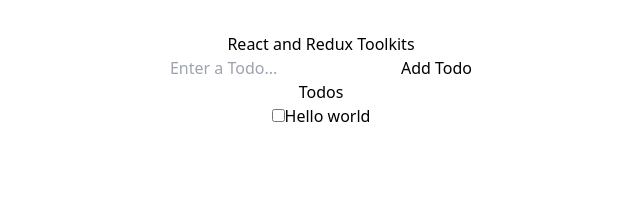
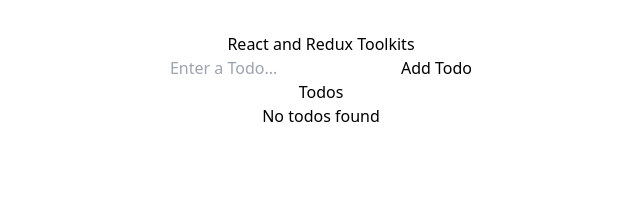
Before and after one commit to Argus-66/ReduxToolkit_ToDoApp, a React (Vite) app: page / in a window 1280 px wide. Shown: the top 202 px of the page, without its empty margins (319-959 px from the left). Built offline with nearby package versions, Linux system fonts and the light colour scheme.

Commit message:
creation

```diff
--- a/src/App.jsx
+++ b/src/App.jsx
@@ -1,17 +1,43 @@
-import { useState } from 'react'
-import reactLogo from './assets/react.svg'
-import viteLogo from '/vite.svg'
+import React, { useEffect } from 'react'
+import { useSelector, useDispatch } from 'react-redux'
+import { setTodos } from './features/todo/todoSlice'
 import './App.css'
 import AddTodo from './components/AddTodo'
 import Todos from './components/Todos'
 
 function App() {
-  const [todos, setTodos] = useState([])
+  const todos = useSelector(state => state.todos.todos)
+  const dispatch = useDispatch()
+
+  useEffect(() => {
+    const storedTodos = localStorage.getItem('todos')
+    if (storedTodos !== null) {
+      try {
+        const parsedTodos = JSON.parse(storedTodos)
+        if (Array.isArray(parsedTodos)) {
+          dispatch(setTodos(parsedTodos))
+        }
+      } catch (error) {
+        console.error('Error parsing stored todos:', error)
+        // If there's an error parsing, we'll clear the localStorage
+        localStorage.removeItem('todos')
+      }
+    }
+  }, [dispatch])
+
+  useEffect(() => {
+    if (todos && todos.length > 0) {
+      localStorage.setItem('todos', JSON.stringify(todos))
+    } else {
+      localStorage.removeItem('todos')
+    }
+  }, [todos])
+
 
   return (
     <>
     <h1>React and Redux Toolkits</h1>
-    <AddTodo/ >
+    <AddTodo />
     <Todos />
     </>
   )
--- a/src/app/Store.js
+++ b/src/app/Store.js
@@ -1,6 +1,8 @@
-import { configureStore } from "@reduxjs/toolkit";
-import todoReducer from "../features/todo/todoSlice";
+import { configureStore } from '@reduxjs/toolkit'
+import todoReducer from '../features/todo/todoSlice'
 
 export const store = configureStore({
-    reducer: todoReducer
+  reducer: {
+    todos: todoReducer,
+  },
 })
--- a/src/components/Todos.jsx
+++ b/src/components/Todos.jsx
@@ -4,7 +4,7 @@
 
 function Todos() {
 
-    const todos = useSelector(state => state.todos)
+    const todos = useSelector(state => state.todos.todos)
     const dispatch = useDispatch()
 
     const toggleCompleted = (id) => {
@@ -16,7 +16,8 @@
     <>
     <div>Todos</div>
     <ul className="list-none">
-        {todos.map((todo) => (
+    {todos && todos.length > 0 ? (
+        todos.map((todo) => (
           <li
             key={todo.id}
             className={`mt-4 flex justify-between items-center border border-black/10 rounded-lg px-4 py-2 shadow-sm shadow-white/50 duration-300  text-black ${
@@ -56,7 +57,10 @@
                   </svg>
               </button>
           </li>
-        ))}
+      ))
+  ) : (
+      <li>No todos found</li>
+  )}
 </ul>
 </>
 )
--- a/src/features/todo/todoSlice.js
+++ b/src/features/todo/todoSlice.js
@@ -1,7 +1,7 @@
 import { createSlice, nanoid } from "@reduxjs/toolkit";
 
 const initialState = {
-    todos: [{id: 1, text: "Hello world"}],
+    todos: [],
 }
 
 
@@ -19,26 +19,20 @@
         state.todos.push(todo)
       },
       removeTodo: (state, action) => {
-            state.todos = state.todos.filter((todo) => todo.id!== action.payload)
-        },
-        updateTodo: (state, action) => {
-            const todo = state.todos.find((todo) => todo.id === action.payload.id)
-            if(todo) {
-                todo.text = action.payload.text
-            }
-        },
-        deleteTodo: (state, action) => {
-            state.todos = state.todos.filter((todo) => todo.id!== action.payload)
+        state.todos = state.todos.filter((todo) => todo.id !== action.payload)
       },
       toggleComplete: (state, action) => {
         const todo = state.todos.find((todo) => todo.id === action.payload)
         if(todo) {
-                todo.completed =!todo.completed
+          todo.completed = !todo.completed
         }
+      },
+      setTodos: (state, action) => {
+        state.todos = action.payload
       }
     },
   })
 
-export const { addTodo, removeTodo, updateTodo, deleteTodo, toggleComplete } = todoSlice.actions
+  export const { addTodo, removeTodo, toggleComplete, setTodos } = todoSlice.actions
 
   export default todoSlice.reducer;
--- a/src/main.jsx
+++ b/src/main.jsx
@@ -6,7 +6,9 @@
 import { store } from './app/Store'
 
 createRoot(document.getElementById('root')).render(
-  <Provider store={store}>
-    <App />
-  </Provider>,
+  <React.StrictMode>
+    <Provider store={store}>
+      <App />
+    </Provider>
+  </React.StrictMode>
 )
```
Lines whose indentation alone changed are shown as unchanged.
